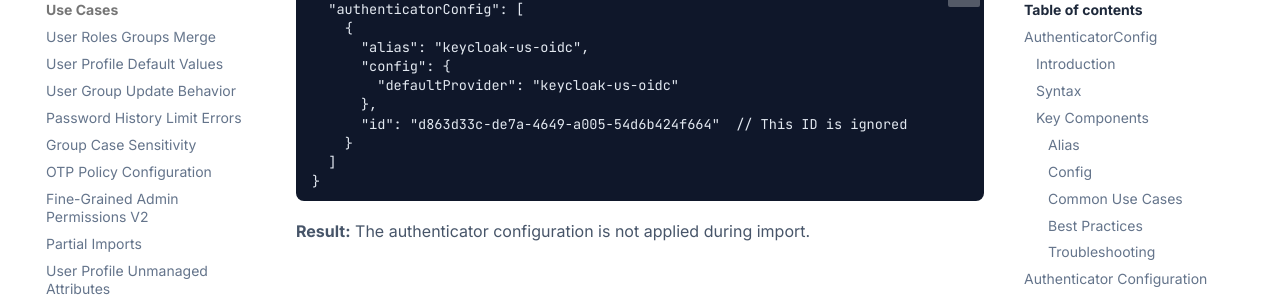
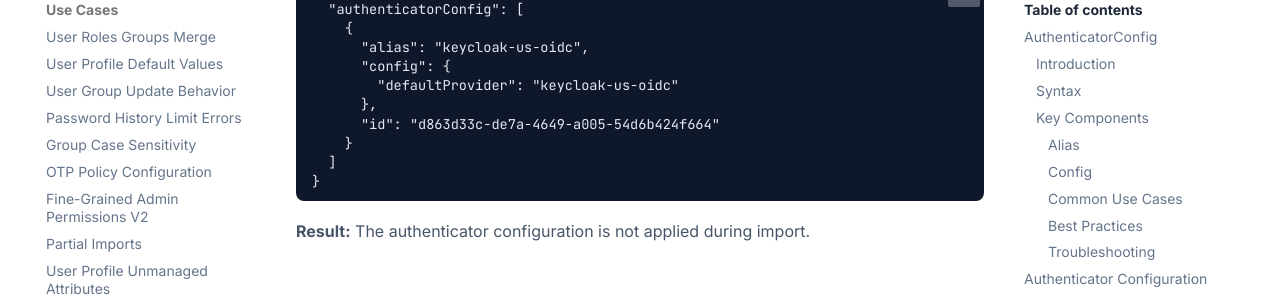
Before and after one commit to adorsys/keycloak-config-cli, an MkDocs documentation site: the page built from docs/config/authorization-config-import.md, in a window 1280 px wide and 900 px high, scrolled down 3010 px. Shown: the part 145-443 px from the top of the window. Built offline with MkDocs 1.6.1 and Material for MkDocs 9.7.7, drawn with Linux system fonts in a browser that asks for light colours; comment, search, counter and statistics services are not loaded.

Commit message:
Update authorization-config-import.md

```diff
--- a/docs/config/authorization-config-import.md
+++ b/docs/config/authorization-config-import.md
@@ -99,7 +99,7 @@
       "config": {
         "defaultProvider": "keycloak-us-oidc"
       },
-      "id": "d863d33c-de7a-4649-a005-54d6b424f664"  // This ID is ignored
+      "id": "d863d33c-de7a-4649-a005-54d6b424f664"
     }
   ]
 }
```
